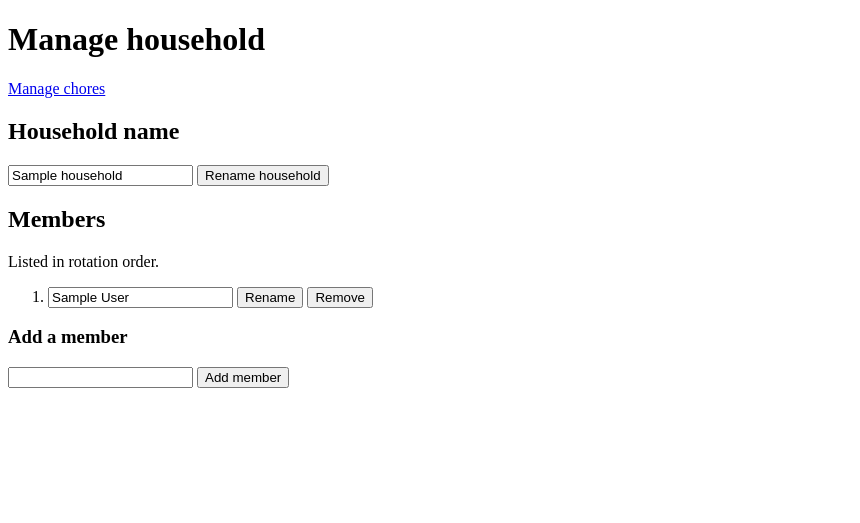
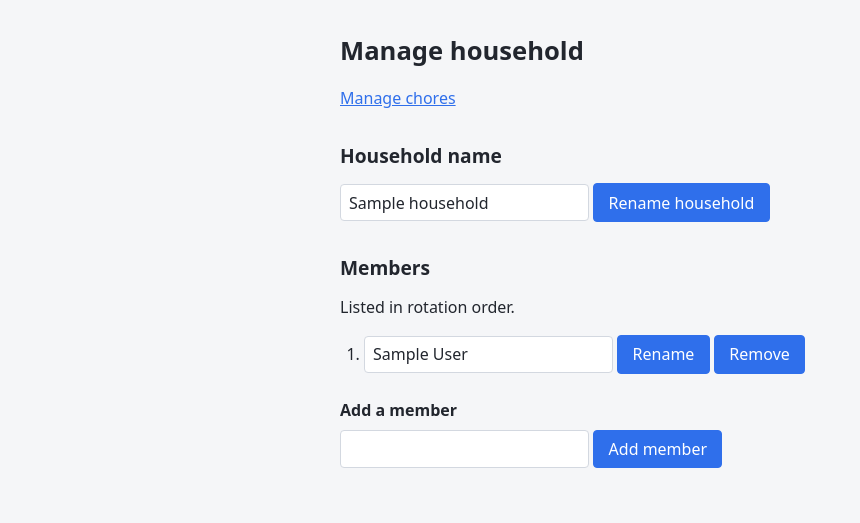
Before and after one commit to Sanjomwa/ai-dev-tools-zoomcamp, a Django app: page /household/ in a window 1280 px wide. Shown: the top 523 px of the page, without its empty margins (0-860 px from the left). Run offline with Django 5.2, Linux system fonts and the light colour scheme; tables that the repository leaves empty hold one stand-in row (values such as "Sample post").

Commit message:
Add basic styling pass (#12)
Add a hand-written stylesheet (chores/static/chores/app.css, no
framework/build step per decisions.md #3) and a shared base.html
that all four existing templates now extend, so identity-pick,
chore list, household management, and chore management share one
consistent visual style instead of shipping as bare HTML.

The overdue flag's inline style="color: #b00; font-weight: bold;"
moves to a .overdue-flag rule in the stylesheet, and Django's
messages framework output is styled distinctly for success vs
error (green vs red, by class).

Visual-only: no routes, views, or model logic touched, and no
existing test needed a changed assertion (71/71 still pass).

Closes #12

```diff
--- /dev/null
+++ b/homework/module_01/chores/static/chores/app.css
@@ -0,0 +1,144 @@
+/* Shared visual styling for the chores app — issue #12. Visual only: no
+   layout behaviour the templates relied on changes here. */
+
+:root {
+  --bg: #f5f6f8;
+  --surface: #ffffff;
+  --text: #22262e;
+  --muted: #5b6472;
+  --border: #d3d8e0;
+  --accent: #2f6feb;
+  --accent-hover: #245cc4;
+  --overdue: #b00020;
+  --success-bg: #e7f6ec;
+  --success-border: #9bd6ae;
+  --success-text: #1c5a33;
+  --error-bg: #fdecea;
+  --error-border: #f1b0ab;
+  --error-text: #8a1c13;
+}
+
+* {
+  box-sizing: border-box;
+}
+
+body {
+  margin: 0;
+  background: var(--bg);
+  color: var(--text);
+  font-family: system-ui, -apple-system, "Segoe UI", Roboto, Helvetica, Arial, sans-serif;
+  line-height: 1.5;
+}
+
+.container {
+  max-width: 40rem;
+  margin: 0 auto;
+  padding: 2rem 1.25rem 3rem;
+}
+
+h1 {
+  font-size: 1.6rem;
+  margin: 0 0 1rem;
+}
+
+h2 {
+  font-size: 1.2rem;
+  margin: 2rem 0 0.75rem;
+}
+
+h3 {
+  font-size: 1rem;
+  margin: 1.5rem 0 0.5rem;
+}
+
+p {
+  margin: 0.5rem 0;
+}
+
+a {
+  color: var(--accent);
+}
+
+a:hover {
+  color: var(--accent-hover);
+}
+
+ul,
+ol {
+  padding-left: 1.5rem;
+}
+
+li {
+  margin: 0.4rem 0;
+}
+
+/* Forms & controls */
+form {
+  margin: 0.5rem 0;
+}
+
+input[type="text"],
+select {
+  font: inherit;
+  padding: 0.35rem 0.5rem;
+  border: 1px solid var(--border);
+  border-radius: 4px;
+  background: var(--surface);
+  color: var(--text);
+}
+
+input[type="text"]:focus,
+select:focus,
+button:focus {
+  outline: 2px solid var(--accent);
+  outline-offset: 1px;
+}
+
+button {
+  font: inherit;
+  padding: 0.4rem 0.9rem;
+  border: 1px solid var(--accent);
+  border-radius: 4px;
+  background: var(--accent);
+  color: #fff;
+  cursor: pointer;
+}
+
+button:hover {
+  background: var(--accent-hover);
+  border-color: var(--accent-hover);
+}
+
+/* Overdue flag — replaces the former inline style on chore_list.html */
+.overdue-flag {
+  color: var(--overdue);
+  font-weight: bold;
+  margin-left: 0.25rem;
+}
+
+/* Django messages framework — success and error must read differently */
+ul.messages {
+  list-style: none;
+  padding: 0;
+  margin: 0 0 1.5rem;
+}
+
+ul.messages li {
+  padding: 0.6rem 0.9rem;
+  margin: 0.4rem 0;
+  border: 1px solid var(--border);
+  border-radius: 4px;
+  background: var(--surface);
+}
+
+ul.messages li.success {
+  background: var(--success-bg);
+  border-color: var(--success-border);
+  color: var(--success-text);
+}
+
+ul.messages li.error {
+  background: var(--error-bg);
+  border-color: var(--error-border);
+  color: var(--error-text);
+}
--- /dev/null
+++ b/homework/module_01/chores/templates/chores/base.html
@@ -0,0 +1,13 @@
+{% load static %}<!DOCTYPE html>
+<html lang="en">
+<head>
+  <meta charset="utf-8">
+  <title>{% block title %}Chores{% endblock %}</title>
+  <link rel="stylesheet" href="{% static 'chores/app.css' %}">
+</head>
+<body>
+  <main class="container">
+{% block content %}{% endblock %}
+  </main>
+</body>
+</html>
--- a/homework/module_01/chores/templates/chores/household_manage.html
+++ b/homework/module_01/chores/templates/chores/household_manage.html
@@ -1,9 +1,8 @@
-<!DOCTYPE html>
-<html>
-<head>
-  <title>Manage household</title>
-</head>
-<body>
+{% extends "chores/base.html" %}
+
+{% block title %}Manage household{% endblock %}
+
+{% block content %}
   <h1>Manage household</h1>
 
   {% if messages %}
@@ -55,5 +54,4 @@
       <button type="submit">Add member</button>
     </form>
   {% endif %}
-</body>
-</html>
+{% endblock %}
```
Also changed, not shown: homework/module_01/chores/templates/chores/chore_list.html (+7 -9 lines), homework/module_01/chores/templates/chores/chore_manage.html (+6 -8 lines), homework/module_01/chores/templates/chores/identity_pick.html (+6 -8 lines).
